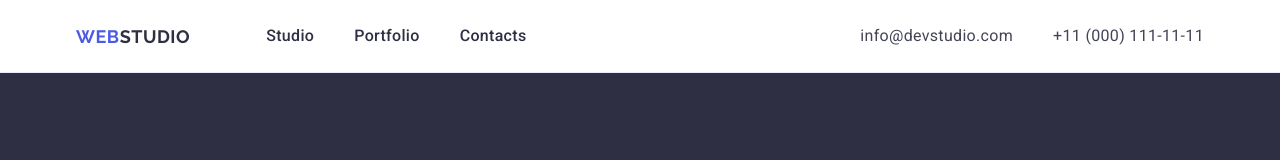
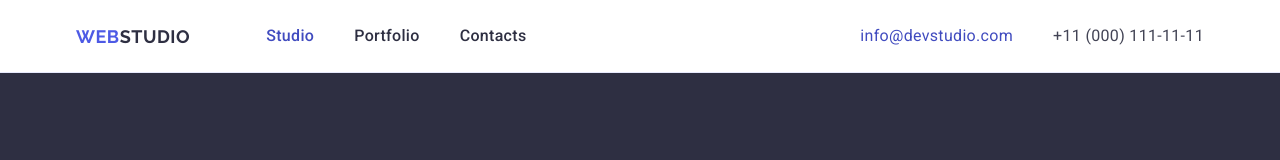
Before and after one commit to kkvaldys/goit-markup-hw-04, a plain HTML site: page index.html in a window 1280 px wide. Shown: the top 160 px of the page. Drawn offline with nearby package versions, Linux system fonts and the light colour scheme.

Commit message:
Update styles.css

```diff
--- a/css/styles.css
+++ b/css/styles.css
@@ -56,6 +56,9 @@ img {
 /* -------------------- HEADER -------------------- */
 .page-header {
   border-bottom: 1px solid #e7e9fc;
+  border-bottom: 1px solid #e7e9fc;
+  box-shadow: 0px 2px 1px rgba(46, 47, 66, 0.08),
+    0px 1px 1px rgba(46, 47, 66, 0.16), 0px 1px 6px rgba(46, 47, 66, 0.08);
 }
 
 .header-container {
@@ -97,6 +100,17 @@ img {
   margin-top: 24px;
 }
 
+.navigation-list-item:first-child .navigation-link-item-name {
+  position: relative;
+  color: #404bbf;
+  transition: color 250ms cubic-bezier(0.4, 0, 0.2, 1);
+}
+
+.navigation-list-item:first-child .navigation-link-item-name:hover,
+.navigation-list-item:first-child .navigation-link-item-name:focus {
+  color: #2e2f42;
+}
+
 .navigation-list {
   display: flex;
   flex-direction: row;
@@ -121,9 +135,30 @@ img {
   color: #404bbf;
 }
 
+.navigation-link-item-name::after {
+  content: "";
+  position: absolute;
+  left: 0;
+  bottom: -1px;
+  height: 4px;
+  background-color: #404bbf;
+  border-radius: 2px;
+}
+
 /* -------------------- ADDRESS -------------------- */
 .address {
   font-style: normal;
+}
+
+.address-list-item:first-child .address-list-item-name {
+  position: relative;
+  color: #404bbf;
+  transition: color 250ms cubic-bezier(0.4, 0, 0.2, 1);
+}
+
+.address-list-item:first-child .address-list-item-name:hover,
+.address-list-item:first-child .address-list-item-name:focus {
+  color: #2e2f42;
 }
 
 .address-list {
```
